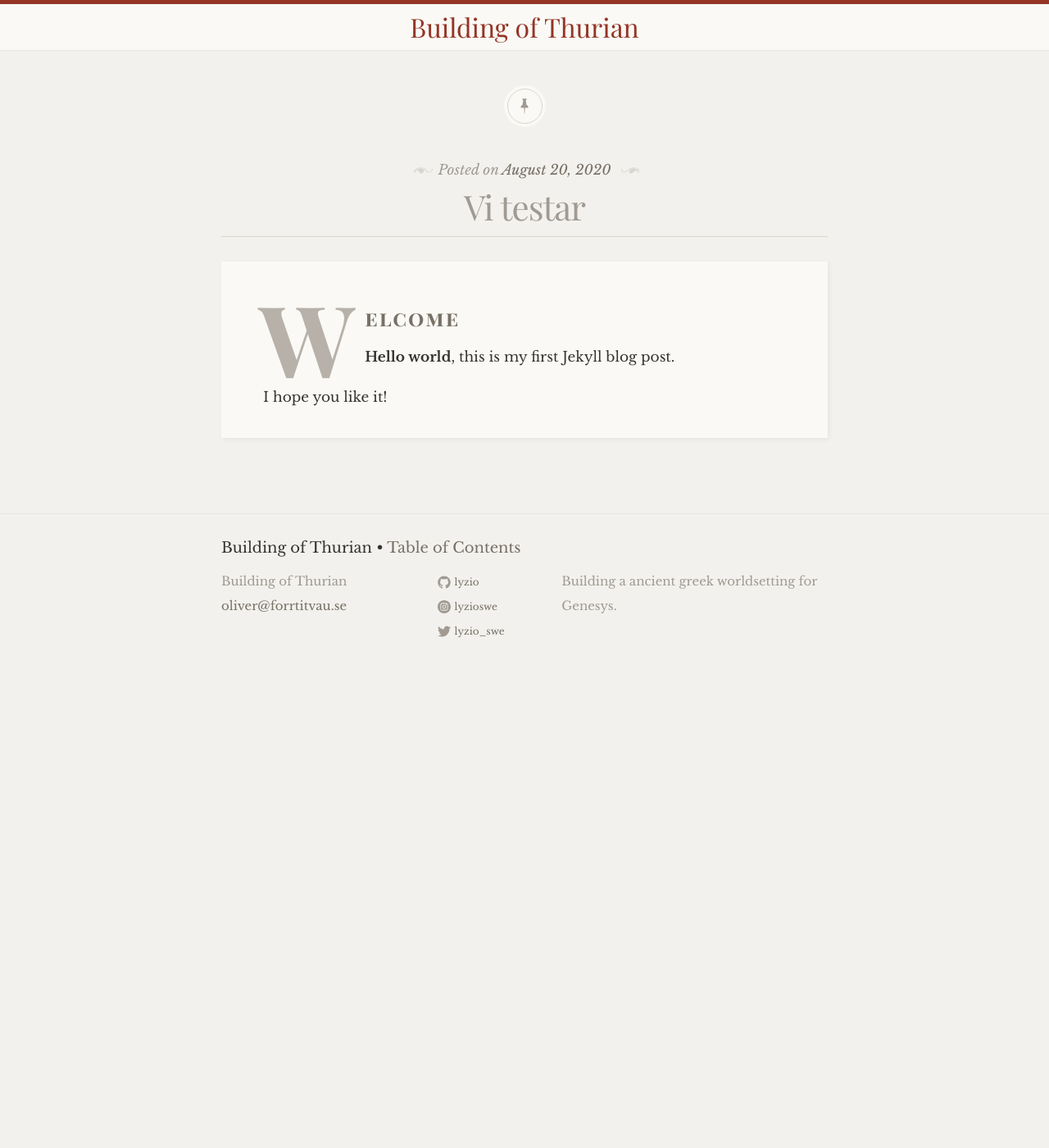
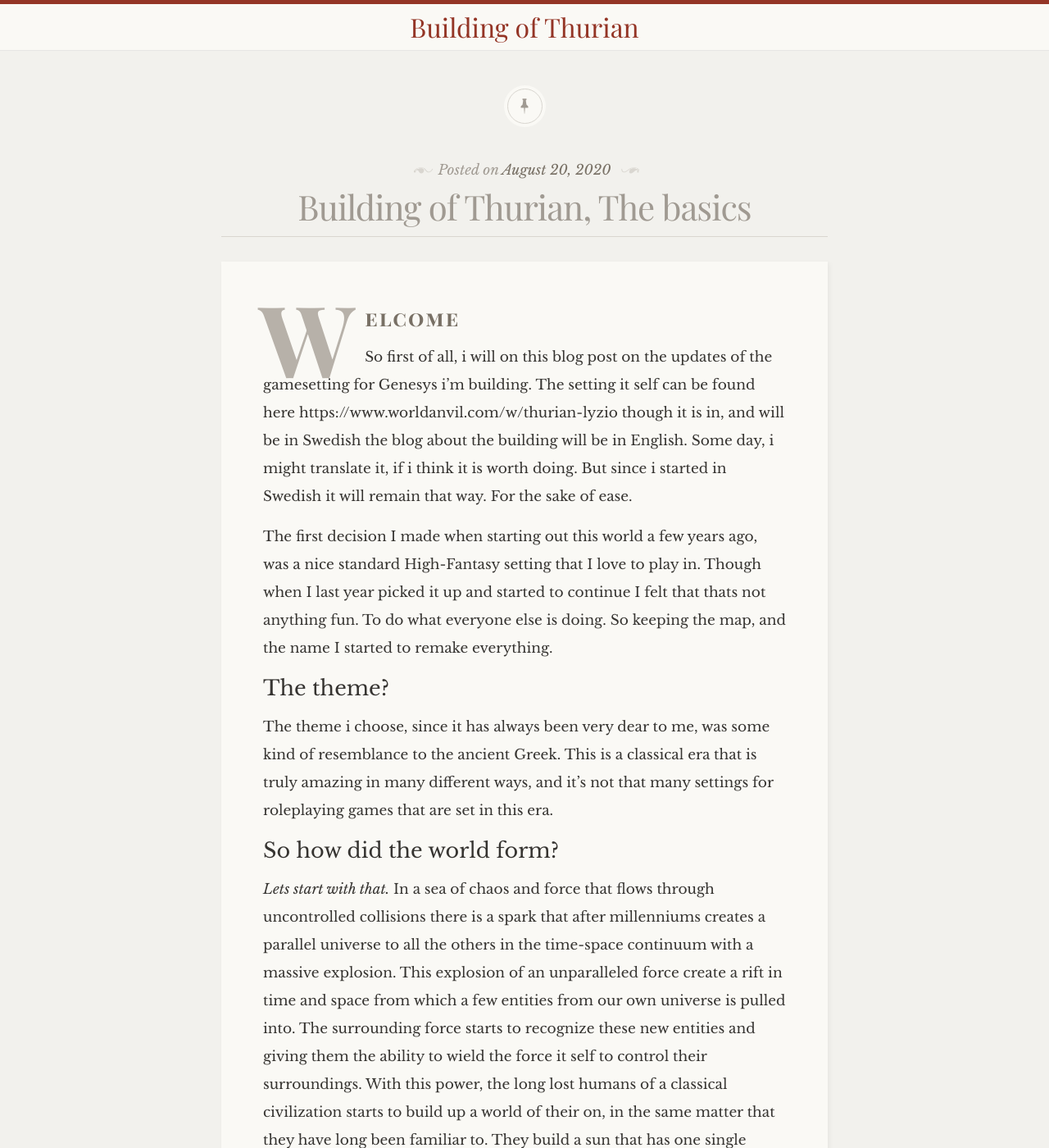
Before and after one commit to lyzio/lyzblog, a Jekyll site: the page built from _posts/2020-12-12-Post1.markdown, in a window 1280 px wide and 1400 px high. Shown: the whole window at 82% size. Built offline with Jekyll 4.4.1, drawn with Linux system fonts in a browser that asks for light colours; some web fonts are replaced; some of the changed text lies outside the part shown.

Commit message:
Update 2020-12-12-Post1.markdown

```diff
--- a/_posts/2020-12-12-Post1.markdown
+++ b/_posts/2020-12-12-Post1.markdown
@@ -1,12 +1,23 @@
 ---
 layout: post
-title:  "Vi testar"
+title:  "Building of Thurian, The basics"
 date:   2020-08-20 11:11:11 +0100
-thumbnail: earth.jpg
+thumbnail: https://www.worldanvil.com/uploads/maps/9b3d9e34237f82ed92949f45c45ee396.jpeg
 ---
 
 # Welcome
+So first of all, i will on this blog post on the updates of the gamesetting for Genesys i'm building. The setting it self can be found here https://www.worldanvil.com/w/thurian-lyzio though it is in, and will be in Swedish the blog about the building will be in English.
+Some day, i might translate it, if i think it is worth doing. But since i started in Swedish it will remain that way. For the sake of ease.
 
-**Hello world**, this is my first Jekyll blog post.
+The first decision I made when starting out this world a few years ago, was a nice standard High-Fantasy setting that I love to play in. Though when I last year picked it up and started to continue I felt that thats not anything fun. To do what everyone else is doing. So keeping the map, and the name I started to remake everything.
 
-I hope you like it!
+## The theme?
+The theme i choose, since it has always been very dear to me, was some kind of resemblance to the ancient Greek. This is a classical era that is truly amazing in many different ways, and it's not that many settings for roleplaying games that are set in this era.
+
+## So how did the world form?
+*Lets start with that.*
+In a sea of chaos and force that flows through uncontrolled collisions there is a spark that after millenniums creates a parallel universe to all the others in the time-space continuum with a massive explosion. This explosion of an unparalleled force create a rift in time and space from which a few entities from our own universe is pulled into.
+The surrounding force starts to recognize these new entities and giving them the ability to wield the force it self to control their surroundings.
+With this power, the long lost humans of a classical civilization starts to build up a world of their on, in the same matter that they have long been familiar to. They build a sun that has one single planet in its field, a planet that to all that we know has a resemblance to earth it self regarding atmosphere and climate. The landmass is what they believe the earth looks like, and since they have just been around their local areas this is quite random.
+On the planet they start with one island, an island that also is the home of the volcano **Olympia** that holds the golden doors to the eternal plane that is their own home.
+One by one they forms races, animals and all entities that are needed in a ecosystem, entities that can worship them and give them more powers.
```
